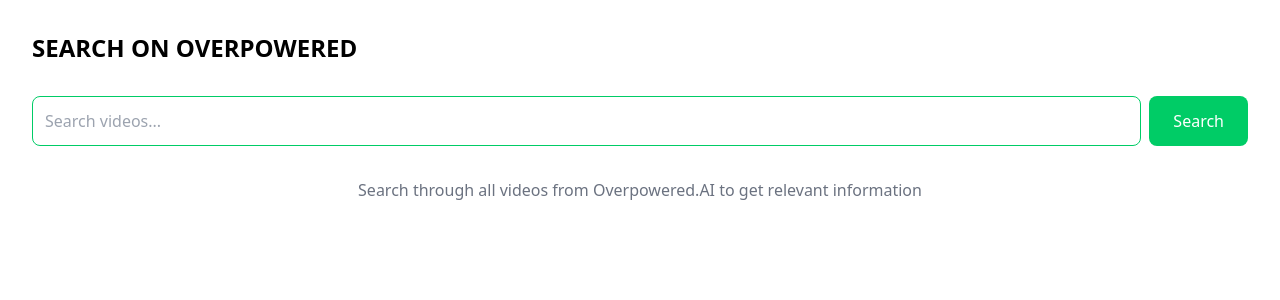
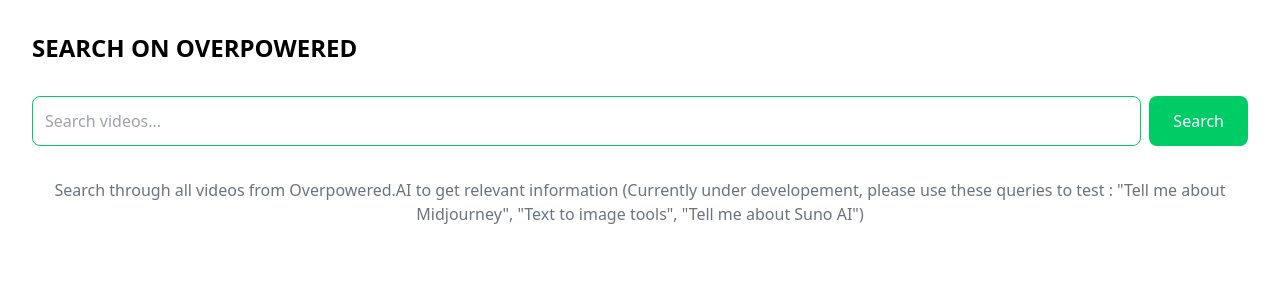
Before and after one commit to abhay-j/YouTube-bot-flask-frontend, a Next.js app: page / in a window 1280 px wide. Shown: the top 300 px of the page. Built offline with nearby package versions, Linux system fonts and the light colour scheme.

Commit message:
added example queries in UI

```diff
--- a/app/page.tsx
+++ b/app/page.tsx
@@ -453,7 +453,7 @@
 
       {/* Show initial prompt below the search bar */}
       {!searchQuery && !response && (
-        <p className="text-gray-500 text-center">Search through all videos from Overpowered.AI to get relevant information</p>
+        <p className="text-gray-500 text-center">Search through all videos from Overpowered.AI to get relevant information (Currently under developement, please use these queries to test : "Tell me about Midjourney", "Text to image tools", "Tell me about Suno AI") </p>
       )}
 
       {/* Loading State */}
```
